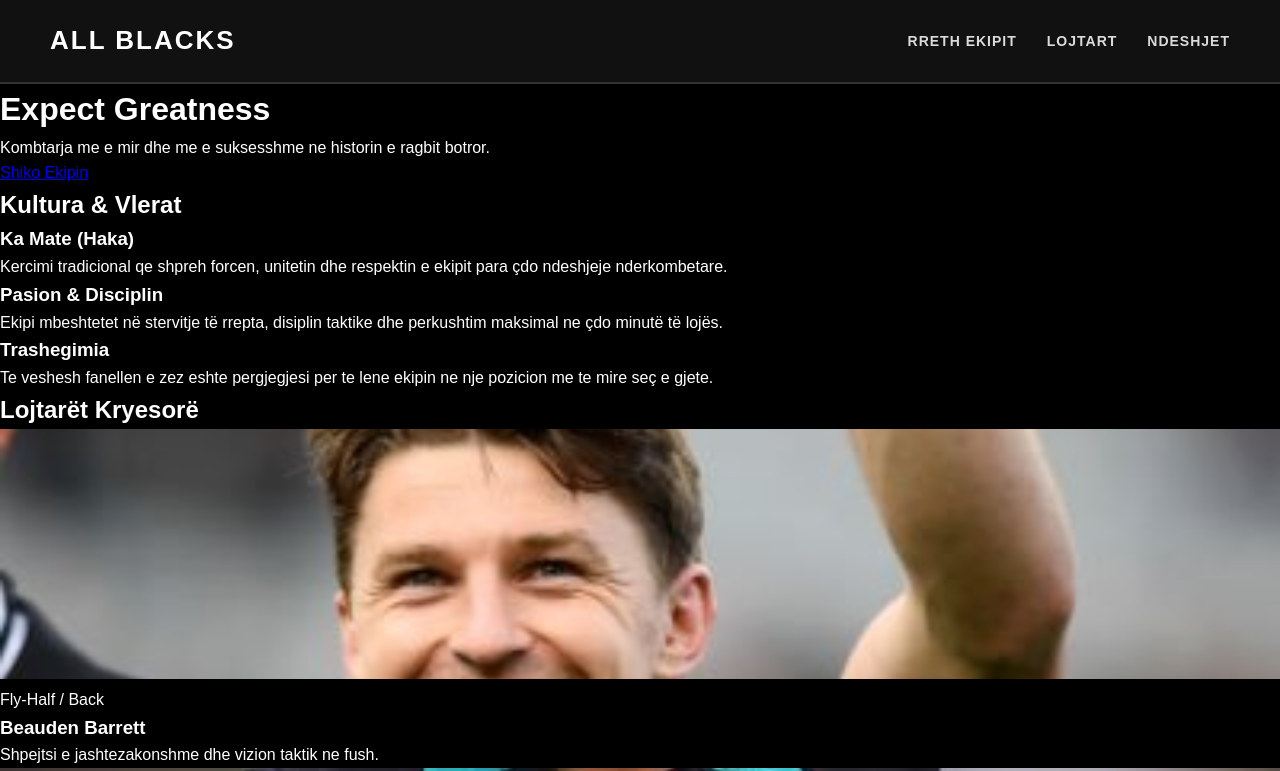
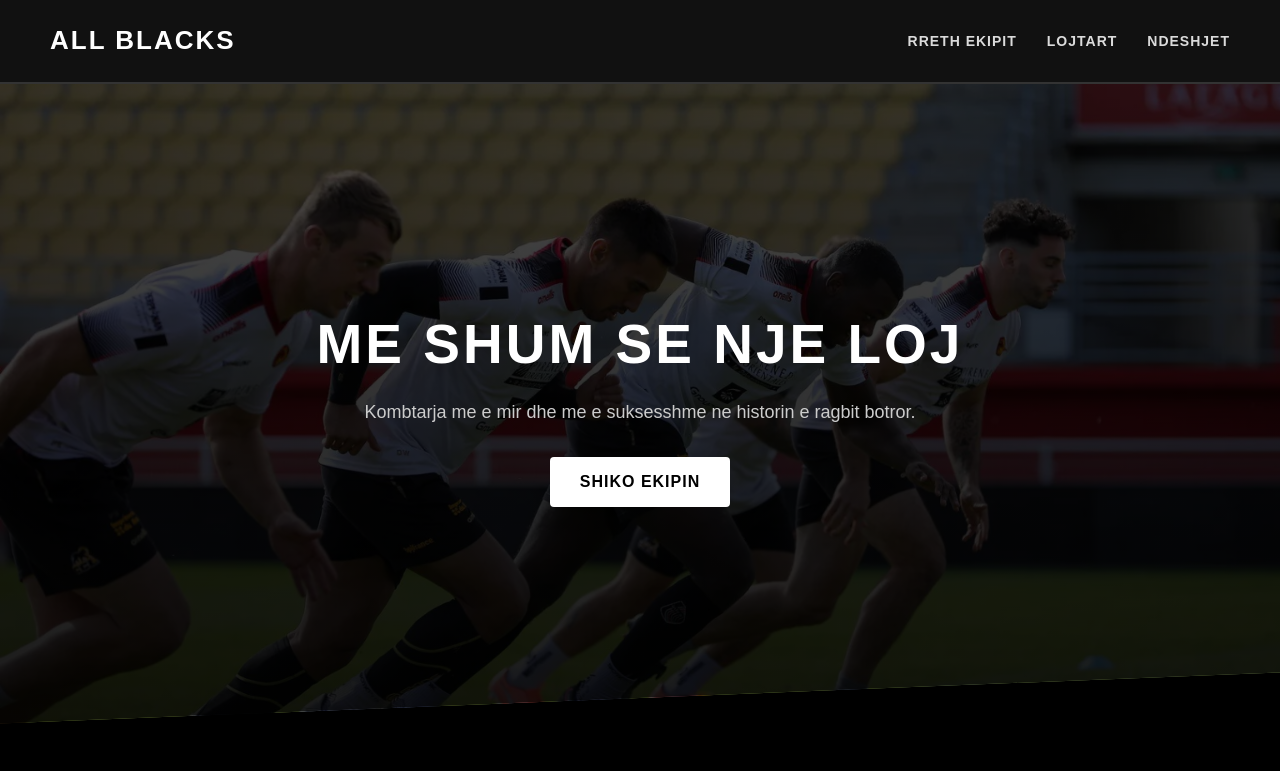
Before and after one commit to ALT1NI/WebAdvance, a plain HTML site: page ProjectPersonal/index.html in a window 1280 px wide. Shown: the top 771 px of the page. Drawn offline with Linux system fonts and the light colour scheme.

Commit message:
style.ccs

```diff
--- a/ProjectPersonal/index.html
+++ b/ProjectPersonal/index.html
@@ -8,7 +8,7 @@
 </head>
 <body>
     <header>
-        <div class="logo">ALL BLACKS</div>
+        <div class="logo">ALL BLACKS </div>
            <nav>
 
               <ul>
@@ -23,7 +23,7 @@
     </header>
 
     <div class="hero">
-        <h1>Expect Greatness</h1>
+        <h1>ME SHUM SE NJE LOJ</h1>
         <p>Kombtarja me e mir dhe me e suksesshme ne historin e ragbit botror.</p>
         <a href="#players" class="btn">Shiko Ekipin</a>
     </div>
@@ -46,7 +46,7 @@
         </div>
     </section>
     <section id="players">
-        <h2 class="section-title">Lojtarët Kryesorë</h2>
+        <h2 class="section-title">Lojtart Kryesor</h2>
         <div class="cards-grid">
 
 
--- a/ProjectPersonal/style.css
+++ b/ProjectPersonal/style.css
@@ -52,3 +52,183 @@ nav a:hover {
     color: white;
     border-bottom: 2px solid white;
 }
+
+.hero {
+    height: 80vh;
+    background: linear-gradient(rgba(0, 0, 0, 0.7), rgba(0, 0, 0, 0.9)),
+       url('images/trainingg.webp')     center/cover no-repeat;
+    display: flex;
+    flex-direction: column;
+    justify-content: center;
+    align-items: center;
+    text-align: center;
+    padding: 0 20px;
+    clip-path: polygon(0 0, 100% 0, 100% 92%, 0 100%);
+}
+
+.hero h1 {
+    font-size: 55px;
+    font-weight: bold;
+    letter-spacing: 3px;
+    margin-bottom: 10px;
+    text-transform: uppercase;
+}
+
+.hero p {
+    font-size: 18px;
+    color: #cccccc;
+    max-width: 600px;
+    margin-bottom: 30px;
+}
+
+.btn {
+    display: inline-block;
+    background-color: white;
+    color: black;
+    padding: 12px 30px;
+    font-weight: bold;
+    text-decoration: none;
+    text-transform: uppercase;
+    letter-spacing: 1px;
+    border-radius: 4px;
+    transition: transform 0.3s ease, background-color 0.3s ease;
+}
+
+.btn:hover {
+    background-color: #dddddd;
+    transform: translateY(-3px);
+}
+
+section {
+    padding: 80px 50px;
+    max-width: 1200px;
+    margin: 0 auto;
+}
+
+.section-title {
+    font-size: 35px;
+    font-weight: bold;
+    letter-spacing: 2px;
+    text-align: center;
+    margin-bottom: 40px;
+    text-transform: uppercase;
+    position: relative;
+}
+
+.section-title::after {
+    content: '';
+    display: block;
+    width: 60px;
+    height: 3px;
+    background-color:white;
+    margin: 10px auto 0;
+}
+
+.features-grid {
+    display: flex;
+    gap: 30px;
+    justify-content: space-between;
+}
+
+.feature-box {
+    background: #161616;
+    padding: 30px;
+    border-radius: 8px;
+    border: 1px solid #262626;
+    flex: 1;
+    transition: transform 0.3s ease;
+}
+
+.feature-box:hover {
+    transform: translateY(-5px);
+    border-color: #555555;
+}
+
+.feature-box h3 {
+    font-size: 22px;
+    margin-bottom: 15px;
+    letter-spacing: 1px;
+}
+
+.feature-box p {
+    color: #aaaaaa;
+    font-size: 14px;
+}
+
+.cards-grid {
+    display: grid;
+    grid-template-columns: repeat(auto-fit, minmax(250px, 1fr));
+    gap: 25px;
+}
+
+.card {
+    background-color: #161616;
+    border-radius: 8px;
+    overflow: hidden;
+    border: 1px solid #262626;
+    transition: transform 0.3s ease, box-shadow 0.3s ease;
+}
+
+.card:hover {
+    transform: scale(1.03);
+    box-shadow: 0 10px 20px rgba(255, 255, 255, 0.05);
+}
+
+.card-img {
+    width: 100%;
+    height: 250px;
+    background-color: #222222;
+    display: flex;
+    align-items: center;
+    justify-content: center;
+    color: #555555;
+    font-weight: bold;
+}
+
+.card-info {
+    padding: 20px;
+}
+
+.card-info h3 {
+    font-size: 20px;
+    margin-bottom: 5px;
+}
+
+.card-info span {
+    color: #888888;
+    font-size: 12px;
+    text-transform: uppercase;
+    font-weight: 600;
+    letter-spacing: 1px;
+}
+
+schedule-table {
+    width: 100%;
+    border-collapse: collapse;
+    background: #161616;
+    border-radius: 8px;
+    overflow: hidden;
+}
+
+.schedule-table th, .schedule-table td {
+    padding: 15px 20px;
+    text-align: left;
+}
+
+.schedule-table th {
+    background-color: #222222;
+    font-size: 18px;
+    letter-spacing: 1px;
+}
+
+.schedule-table tr {
+    border-bottom: 1px solid #262626;
+}
+
+.schedule-table tr:last-child {
+    border-bottom: none;
+}
+
+.schedule-table tr:hover {
+    background-color: #1d1d1d;
+}
```
Also changed, not shown: ProjectPersonal/images/trainingg.webp (added).
